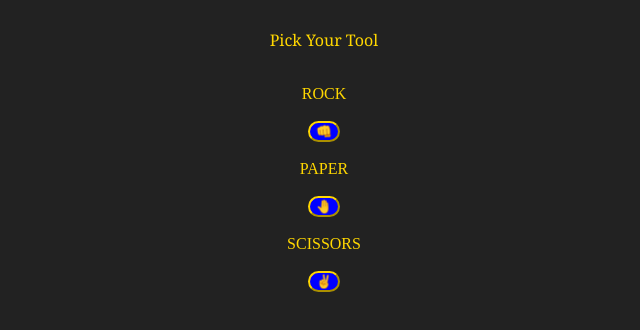
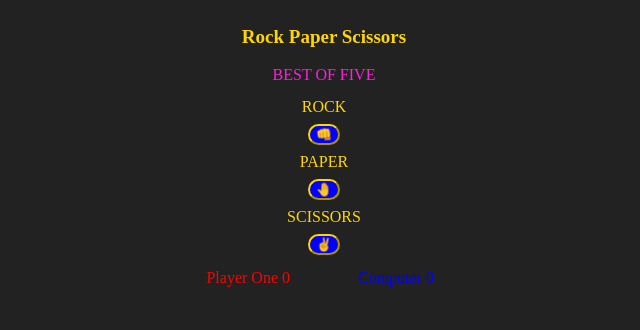
Before and after one commit to koneshna/RPS, a plain HTML site: page index.html in a window 1280 px wide. Shown: the whole page, without its empty margins (316-956 px from the left). Drawn offline with Linux system fonts and the light colour scheme.

Commit message:
add result grid

```diff
--- a/index.html
+++ b/index.html
@@ -5,11 +5,15 @@
     <meta http-equiv="X-UA-Compatible" content="IE=edge" />
     <meta name="viewport" content="width=device-width, initial-scale=1.0" />
     <link rel="stylesheet" href="./style.css" />
+    <script src="./script.js" defer></script>
     <title>RPS</title>
   </head>
   <body>
     <div class="flex">
-      <div class="header"><p>Pick Your Tool</p></div>
+      <h1>Rock Paper Scissors</h1>
+      <div class="header">
+        <p>BEST OF FIVE</p>
+      </div>
       <div class="selectButton">
         <p>ROCK</p>
         <button id="0">👊</button>
@@ -18,7 +22,16 @@
         <p>SCISSORS</p>
         <button id="2">✌️</button>
       </div>
+      <div class="result">
+        <div class="p1">
+          Player One
+          <span class="score">0</span>
+        </div>
+        <div class="p2">
+          Computer
+          <span class="score">0</span>
+        </div>
+      </div>
     </div>
-    <script src="./script.js"></script>
   </body>
 </html>
--- a/style.css
+++ b/style.css
@@ -1,8 +1,19 @@
 body{
     background-color: #222222;
 }
-.header{color: gold;
-font-family: Georgia, 'Times New Roman', Times, serif;}
+h1{
+    font-size: 19px;
+    color: gold;
+}
+.header {
+    color: rgb(255, 30, 218);
+    -family: Georgia, 'Times New Roman', Times, serif;
+
+
+}
+p{
+    margin: 6px
+}
 .flex{
     display: flex;
     height: 100%;
@@ -26,7 +37,25 @@ button{
     border-radius: 12px;
     margin:2px;
     border-color: gold;
+    cursor: pointer;
+    transition: 50ms;
 }
 button:hover{
     background-color: #04AA6D;
+    transform: scale(1.2);
 }
+.result{
+
+    display: grid;
+justify-content: center;
+grid-template-columns: repeat(2, 1fr);
+margin-top: 12px;
+}
+.p1{
+    color:red;
+    margin-right: 34px;
+}
+.p2{
+    color: blue;
+    margin-left: 34px;
+}
```
